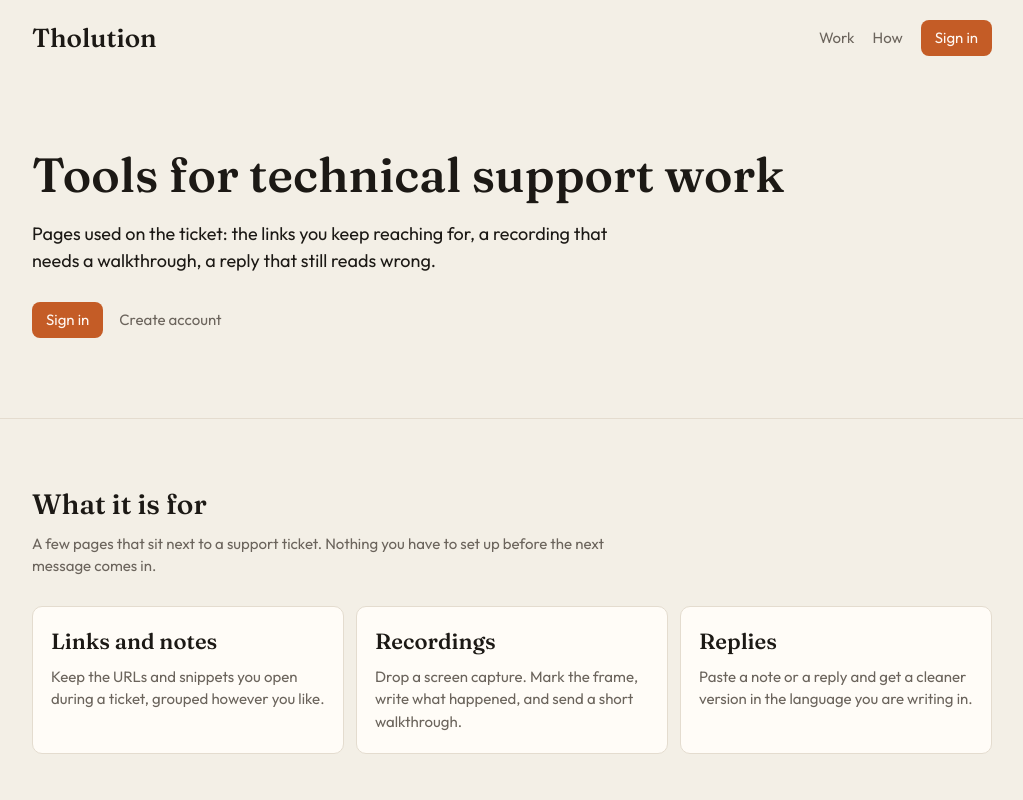
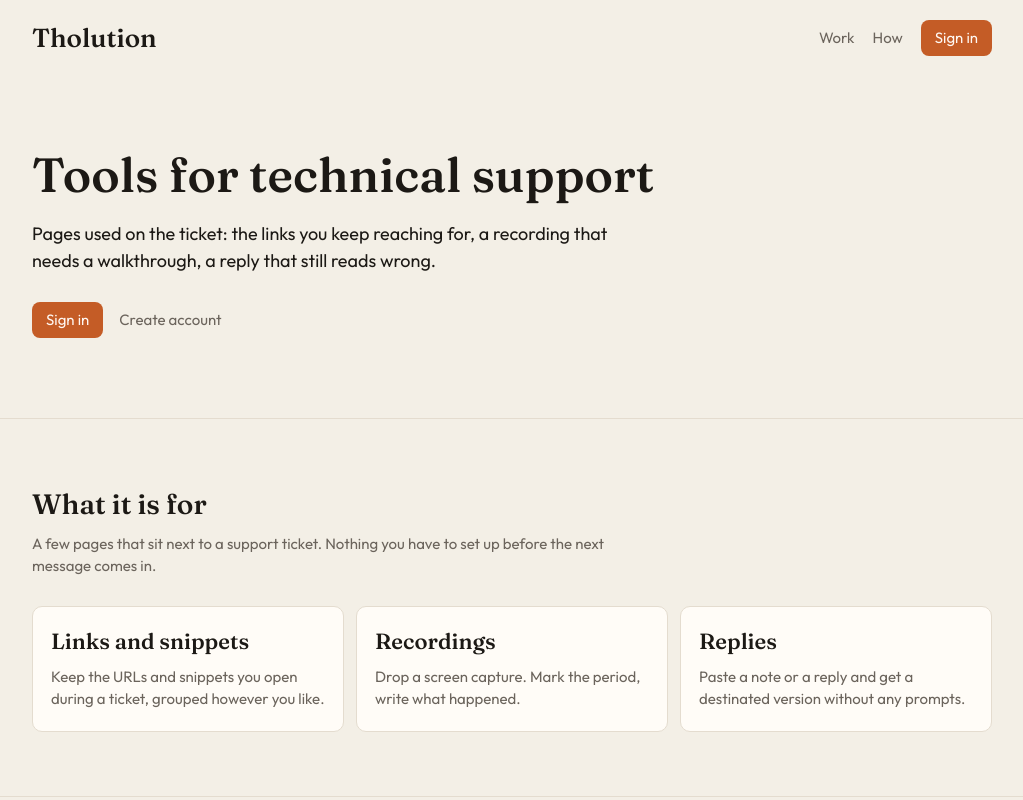
Before and after one commit to tholution/front-dist, a plain HTML site: page index.html in a window 1280 px wide. Shown: the top 800 px of the page, without its empty margins (128-1151 px from the left). Drawn offline with Linux system fonts and the light colour scheme.

Commit message:
Update index.html

```diff
--- a/index.html
+++ b/index.html
@@ -6,7 +6,7 @@
     <title>Tholution</title>
     <meta
       name="description"
-      content="Pages for technical support work: the links you keep reaching for, a recording that needs a walkthrough, a reply that still reads wrong."
+      content="Shortcuts reduce your browser tabs; a basic video subtitle and annotation tool; a language correction and optimization tool."
     />
     <link rel="icon" type="image/svg+xml" href="./logo.svg" />
     <link rel="preconnect" href="https://fonts.googleapis.com" />
@@ -199,7 +199,7 @@
     <main>
       <section class="hero">
         <div class="wrap">
-          <h1>Tools for technical support work</h1>
+          <h1>Tools for technical support</h1>
           <p class="lede">
             Pages used on the ticket: the links you keep reaching for, a
             recording that needs a walkthrough, a reply that still reads wrong.
@@ -220,7 +220,7 @@
           </p>
           <div class="points">
             <article class="sheet">
-              <h3>Links and notes</h3>
+              <h3>Links and snippets</h3>
               <p>
                 Keep the URLs and snippets you open during a ticket, grouped
                 however you like.
@@ -229,15 +229,13 @@
             <article class="sheet">
               <h3>Recordings</h3>
               <p>
-                Drop a screen capture. Mark the frame, write what happened, and
-                send a short walkthrough.
+                Drop a screen capture. Mark the period, write what happened.
               </p>
             </article>
             <article class="sheet">
               <h3>Replies</h3>
               <p>
-                Paste a note or a reply and get a cleaner version in the
-                language you are writing in.
+                Paste a note or a reply and get a destinated version without any prompts.
               </p>
             </article>
           </div>
```
